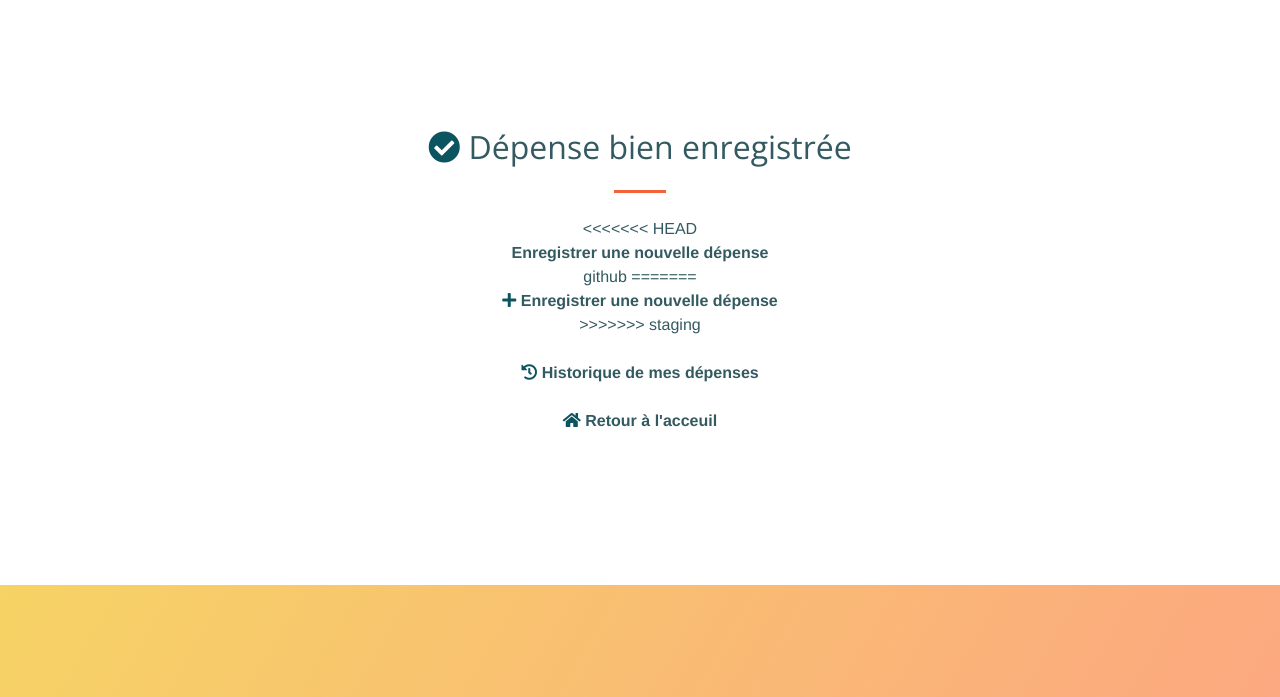
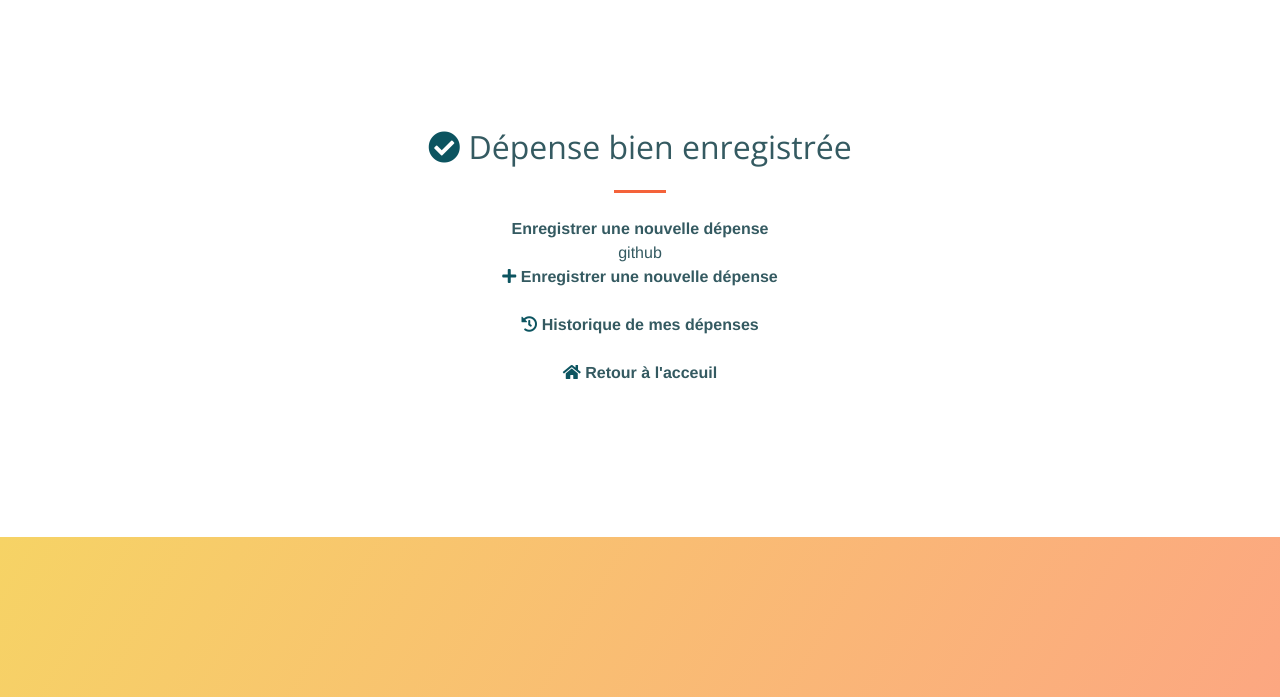
Before and after one commit to MathieuFerrandeau/Project13, a Django app: page /recorded-outlay/ in a window 1280 px wide. Shown: the part 300-997 px from the top of the page. Run offline with Django 3.2, Linux system fonts and the light colour scheme; some libraries are stand-ins or nearby versions; some web fonts are replaced.

Commit message:
modification

```diff
--- a/oc13/spent/templates/spent/outlay_recorded.html
+++ b/oc13/spent/templates/spent/outlay_recorded.html
@@ -8,12 +8,8 @@
           <div class="col-lg-12 text-center">
             <h2 class="section-heading"><i class="fas fa-check-circle" data-toggle="tooltip" title="S'enregistrer"></i> Dépense bien enregistrée</h2>
             <hr class="divider my-4">
-<<<<<<< HEAD
               <p class="text-muted mb-0"><a href ="{% url 'spent:record_outlay' %}"><strong>Enregistrer une nouvelle dépense</strong></a></p>github
-
-=======
               <p class="text-muted mb-0"><a href ="{% url 'spent:record_outlay' %}"><strong><i class="fas fa-plus" data-toggle="tooltip" title="Dépenses à saisir"></i> Enregistrer une nouvelle dépense</strong></a></p>
->>>>>>> staging
               <div class="divider my-4">
               <p class="text-muted mb-0"><a href ="{% url 'spent:history' %}"><strong><i class="fas fa-history" data-toggle="tooltip" title="Mon historique de dépenses"></i> Historique de mes dépenses</strong></a></p>
             </div>
```
